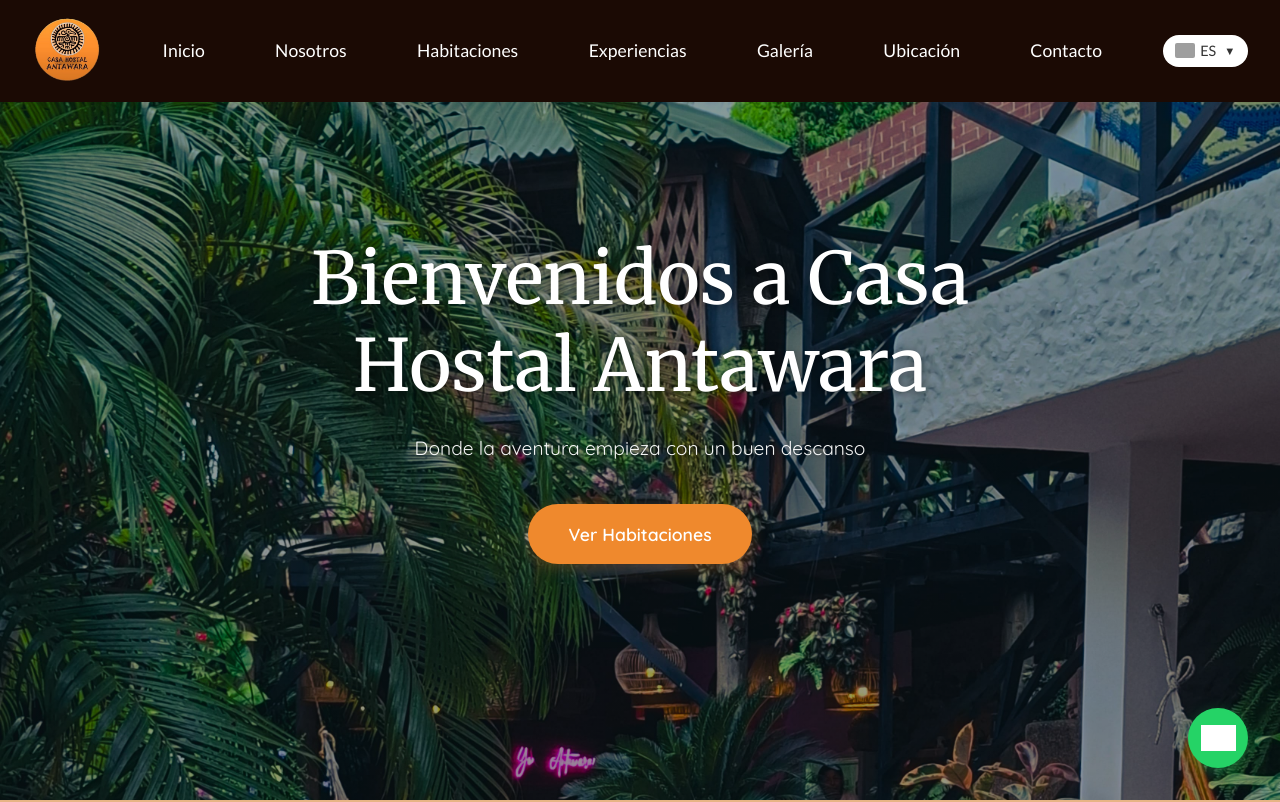
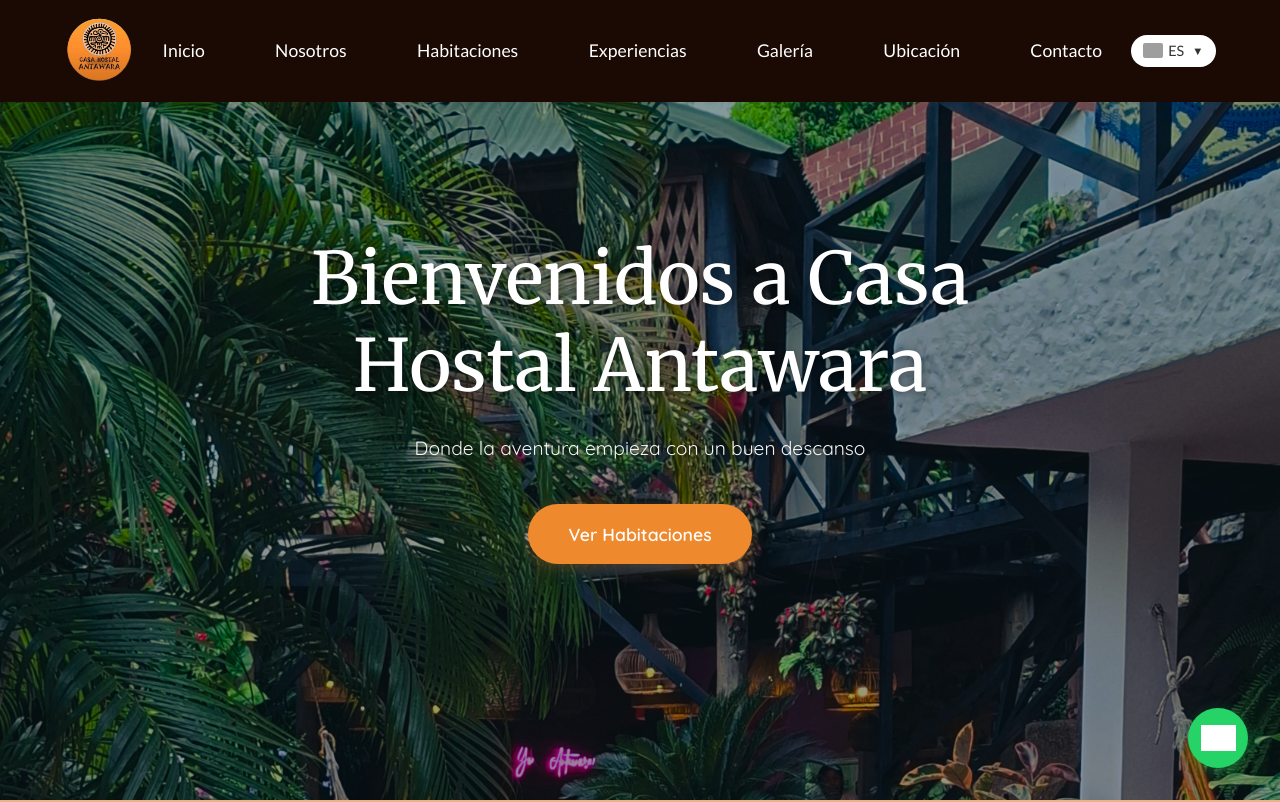
Before and after one commit to EdLuis09/casahostalantawara, a plain HTML site: page index.html in a window 1280 px wide. Shown: the top 802 px of the page. Drawn offline with Linux system fonts and the light colour scheme; grey boxes are pictures that could not be loaded.

```diff
--- a/script.js
+++ b/script.js
@@ -130,16 +130,17 @@ document.querySelectorAll('a[href^="#"]').forEach(anchor => {
 let lastScrollTop = 0;
 window.addEventListener('scroll', function() {
     const header = document.querySelector('.header');
-    let scrollTop = window.pageYOffset || document.documentElement.scrollTop;
+    const currentScroll = window.pageYOffset;
 
-    if (scrollTop > lastScrollTop && scrollTop > 100) {
+    if (currentScroll > lastScrollTop && currentScroll > 100) {
         // Scrolling down
-        header.style.transform = 'translateY(-100%)';
+        header.classList.add('scroll-down');
     } else {
         // Scrolling up
-        header.style.transform = 'translateY(0)';
+        header.classList.remove('scroll-down');
     }
-    lastScrollTop = scrollTop;
+
+    lastScrollTop = currentScroll <= 0 ? 0 : currentScroll;
 });
 
 // ============ CLOSE MOBILE MENU ON RESIZE ============
--- a/style.css
+++ b/style.css
@@ -278,6 +278,14 @@ body {
     display: flex;
     align-items: center;
     justify-content: center;
+    opacity: 1;
+    visibility: visible;
+    transition: opacity 0.3s ease, visibility 0.3s ease;
+}
+
+.header.scroll-down .mobile-menu-close {
+    opacity: 0;
+    visibility: hidden;
 }
 
 
@@ -870,3 +878,20 @@ body {
         font-size: 4.5rem;
     }
 }
+
+/* Actualiza los estilos del header para desktop */
+@media (min-width: 1024px) {
+    .header {
+        padding: 1rem 0; /* Aumentamos el padding vertical */
+    }
+
+    .nav-container {
+        max-width: 1400px;
+        padding: 0 4rem; /* Aumentamos el padding horizontal */
+    }
+
+    .logo {
+        width: 70px;
+        height: 70px;
+    }
+}
```
